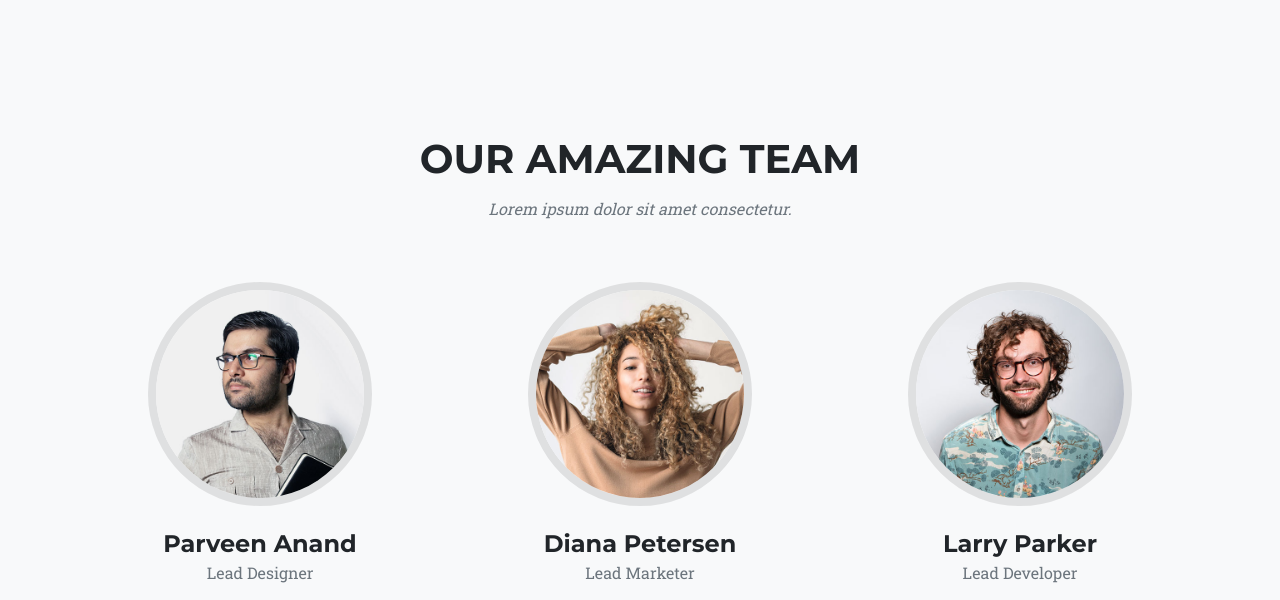
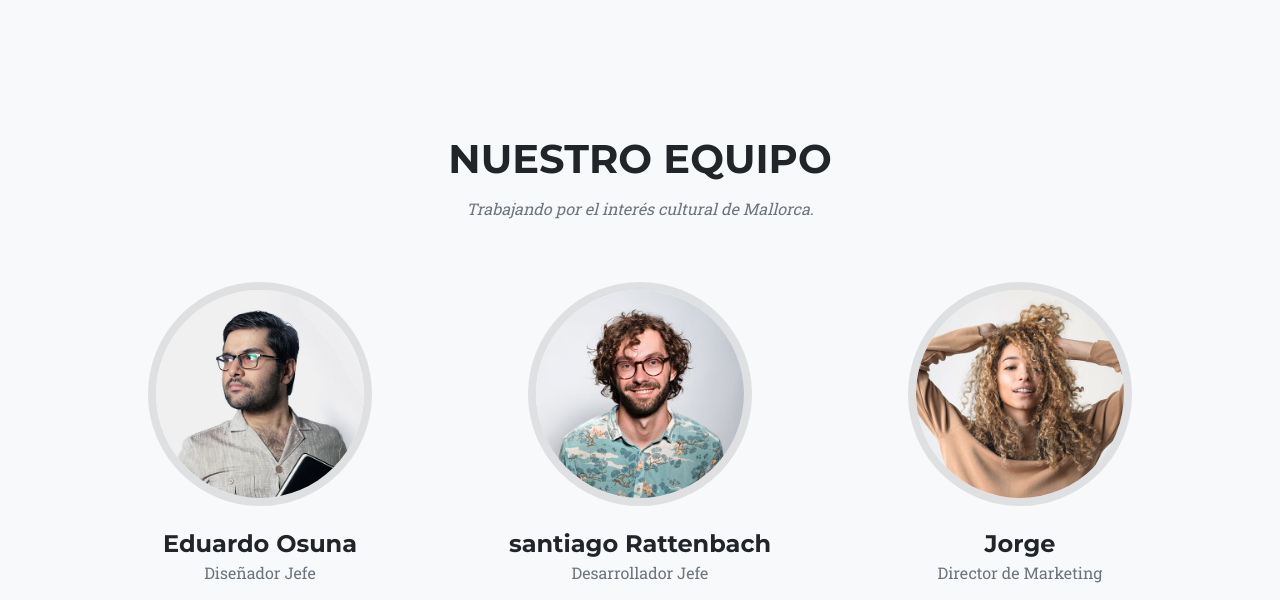
Before and after one commit to AdondeBoy/Multimedia, a plain HTML site: page index.html in a window 1280 px wide. Shown: the part 2100-2700 px from the top of the page. Drawn offline with nearby package versions, Linux system fonts and the light colour scheme; files whose address does not match are found by name.

Commit message:
Texto team

```diff
--- a/index.html
+++ b/index.html
@@ -170,15 +170,15 @@
             <section class="page-section bg-light" id="team">
                 <div class="container">
                     <div class="text-center">
-                        <h2 class="section-heading text-uppercase">Our Amazing Team</h2>
-                        <h3 class="section-subheading text-muted">Lorem ipsum dolor sit amet consectetur.</h3>
+                        <h2 class="section-heading text-uppercase">Nuestro Equipo</h2>
+                        <h3 class="section-subheading text-muted">Trabajando por el interés cultural de Mallorca.</h3>
                     </div>
                     <div class="row">
                         <div class="col-lg-4">
                             <div class="team-member">
                                 <img class="mx-auto rounded-circle" src="assets/img/team/1.jpg" alt="..." />
-                                <h4>Parveen Anand</h4>
-                                <p class="text-muted">Lead Designer</p>
+                                <h4>Eduardo Osuna</h4>
+                                <p class="text-muted">Diseñador Jefe</p>
                                 <a class="btn btn-dark btn-social mx-2" href="#!" aria-label="Parveen Anand Twitter Profile"><i class="fab fa-twitter"></i></a>
                                 <a class="btn btn-dark btn-social mx-2" href="#!" aria-label="Parveen Anand Facebook Profile"><i class="fab fa-facebook-f"></i></a>
                                 <a class="btn btn-dark btn-social mx-2" href="#!" aria-label="Parveen Anand LinkedIn Profile"><i class="fab fa-linkedin-in"></i></a>
@@ -186,22 +186,22 @@
                         </div>
                         <div class="col-lg-4">
                             <div class="team-member">
-                                <img class="mx-auto rounded-circle" src="assets/img/team/2.jpg" alt="..." />
-                                <h4>Diana Petersen</h4>
-                                <p class="text-muted">Lead Marketer</p>
-                                <a class="btn btn-dark btn-social mx-2" href="#!" aria-label="Diana Petersen Twitter Profile"><i class="fab fa-twitter"></i></a>
-                                <a class="btn btn-dark btn-social mx-2" href="#!" aria-label="Diana Petersen Facebook Profile"><i class="fab fa-facebook-f"></i></a>
-                                <a class="btn btn-dark btn-social mx-2" href="#!" aria-label="Diana Petersen LinkedIn Profile"><i class="fab fa-linkedin-in"></i></a>
+                                <img class="mx-auto rounded-circle" src="assets/img/team/3.jpg" alt="..." />
+                                <h4>santiago Rattenbach</h4>
+                                <p class="text-muted">Desarrollador Jefe</p>
+                                <a class="btn btn-dark btn-social mx-2" href="#!" aria-label="Larry Parker Twitter Profile"><i class="fab fa-twitter"></i></a>
+                                <a class="btn btn-dark btn-social mx-2" href="#!" aria-label="Larry Parker Facebook Profile"><i class="fab fa-facebook-f"></i></a>
+                                <a class="btn btn-dark btn-social mx-2" href="#!" aria-label="Larry Parker LinkedIn Profile"><i class="fab fa-linkedin-in"></i></a>
                             </div>
                         </div>
                         <div class="col-lg-4">
                             <div class="team-member">
-                                <img class="mx-auto rounded-circle" src="assets/img/team/3.jpg" alt="..." />
-                                <h4>Larry Parker</h4>
-                                <p class="text-muted">Lead Developer</p>
-                                <a class="btn btn-dark btn-social mx-2" href="#!" aria-label="Larry Parker Twitter Profile"><i class="fab fa-twitter"></i></a>
-                                <a class="btn btn-dark btn-social mx-2" href="#!" aria-label="Larry Parker Facebook Profile"><i class="fab fa-facebook-f"></i></a>
-                                <a class="btn btn-dark btn-social mx-2" href="#!" aria-label="Larry Parker LinkedIn Profile"><i class="fab fa-linkedin-in"></i></a>
+                                <img class="mx-auto rounded-circle" src="assets/img/team/2.jpg" alt="..." />
+                                <h4>Jorge</h4>
+                                <p class="text-muted">Director de Marketing</p>
+                                <a class="btn btn-dark btn-social mx-2" href="#!" aria-label="Diana Petersen Twitter Profile"><i class="fab fa-twitter"></i></a>
+                                <a class="btn btn-dark btn-social mx-2" href="#!" aria-label="Diana Petersen Facebook Profile"><i class="fab fa-facebook-f"></i></a>
+                                <a class="btn btn-dark btn-social mx-2" href="#!" aria-label="Diana Petersen LinkedIn Profile"><i class="fab fa-linkedin-in"></i></a>
                             </div>
                         </div>
                     </div>
```
